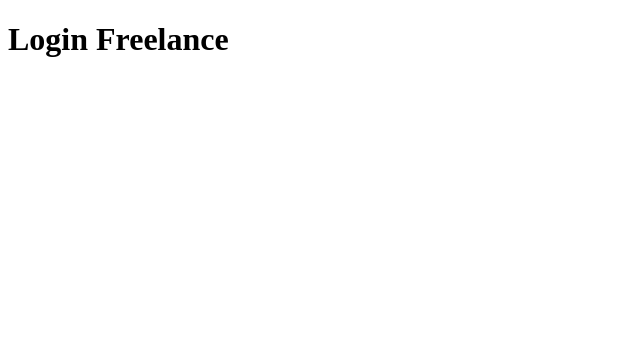
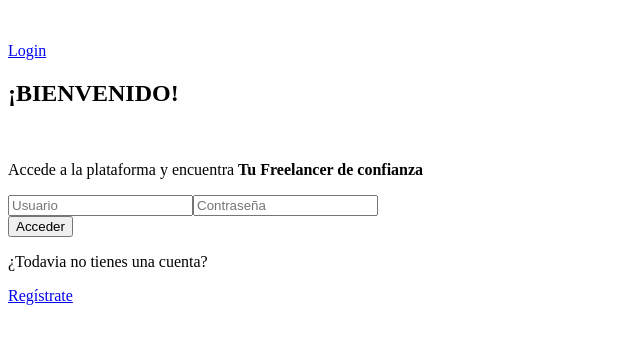
Before and after one commit to anitaSF/TuFreelancerDeConfianza, a React (Vite) app: page /freelanceLogin in a window 1280 px wide. Shown: the top 344 px of the page, without its empty margins (0-640 px from the left). Built offline with nearby package versions, Linux system fonts and the light colour scheme.

Commit message:
se puede navegar entre el Home, los logins y el registro

```diff
--- a/src/components/App.jsx
+++ b/src/components/App.jsx
@@ -10,6 +10,7 @@ import ProfileFree from "./pages/ProfileFree";
 import SearchService from "./pages/SearchService";
 import Details from "./pages/Details";
 import { useContext } from "react";
+import FreelanceRegister from "./pages/FreelanceRegister";
 
 function App() {
   const userDataContextExport = useContext(userDataContext);
@@ -22,6 +23,7 @@ function App() {
         <Route path="/customerLogin" element={<LoginCustomer />} />
         <Route path="/freelanceLogin" element={<LoginFree />} />
         <Route path="/customerRegister" element={<CustomerRegister />} />
+        <Route path="/freelancerRegister" element={<FreelanceRegister />} />
 
         <Route path="/yourProfile" element={<ProfileFree />} /> {/* <AuthRoute component={<ProfileFree />} /> */}
         <Route path="/services" element={<SearchService />} /> {/* <AuthRoute component={<SearchService />} /> */}
--- a/src/components/Login/HeaderLogin.jsx
+++ b/src/components/Login/HeaderLogin.jsx
@@ -1,9 +1,9 @@
 import { Link } from "react-router-dom"
 
 
-function HeaderLogin() {
+function HeaderLogin({ userType }) {
     return (
-        <header>
+        <header className={userType}>
             <nav>
                 <Link to="/">
                     <img src="" alt="" />
--- a/src/components/Login/MainLogin.jsx
+++ b/src/components/Login/MainLogin.jsx
@@ -1,8 +1,11 @@
+
+import { Link } from "react-router-dom"
 
 
-function MainLogin() {
+function MainLogin({ userType }) {
+
     return (
-        <main>
+        <main className={userType}>
             <h2>¡BIENVENIDO!</h2>
 
             <img></img>
@@ -16,12 +19,15 @@ function MainLogin() {
 
                 <input type="password" name="password" placeholder="Contraseña" />
             </form>
-
+            {/* aquí hay que ponerle una funcionalidad y vrear más paginas No merece la pena añadirlo
             <p>Olvidaste tu contraseña</p>
-
+            */}
             <button>Acceder</button>
 
             <p>¿Todavia no tienes una cuenta?</p>
+            <Link to={`/${userType}`}>
+                <p>Regístrate</p>
+            </Link>
         </main>
     )
 }
--- a/src/components/pages/CustomerRegister.jsx
+++ b/src/components/pages/CustomerRegister.jsx
@@ -1,4 +1,4 @@
-import React from 'react'
+
 
 function CustomerRegister() {
   return (
--- /dev/null
+++ b/src/components/pages/FreelanceRegister.jsx
@@ -0,0 +1,11 @@
+
+
+function FreelanceRegister() {
+    return (
+        <div>
+            <h1>Si eres un Freelancer, registrate aquí</h1>
+        </div>
+    )
+}
+
+export default FreelanceRegister
--- a/src/components/pages/Home.jsx
+++ b/src/components/pages/Home.jsx
@@ -1,3 +1,4 @@
+import { useState } from "react";
 import { Link } from "react-router-dom";
 
 export default function Home() {
@@ -8,15 +9,19 @@ export default function Home() {
 
       <p>¿Que tipo de usuario eres?</p>
 
-      <nav>
-        <Link to="/customerLogin">
-          <button>Login Clientes</button>
+
+      <button>
+        <Link to="/customerLogin" state="customerRegister">
+          Login Clientes
         </Link>
-        <Link to="/freelanceLogin">
-          <button>Login Freenlancers</button>
+      </button>
+
+      <button>
+        <Link to="/freelanceLogin" state="freelancerRegister">
+          Login Freenlancers
         </Link>
-      </nav>
+      </button>
 
-    </div>
+    </div >
   )
 }
--- a/src/components/pages/LoginCustomer.jsx
+++ b/src/components/pages/LoginCustomer.jsx
@@ -1,11 +1,16 @@
+import { useLocation } from 'react-router-dom';
 import HeaderLogin from "../Login/HeaderLogin";
 import MainLogin from "../Login/MainLogin";
 
 export default function LoginCustomer() {
+  const location = useLocation()
+  const userType = location.state
+  console.log(userType);
+
   return (
     <>
-      <HeaderLogin />
-      <MainLogin />
+      <HeaderLogin userType={userType} />
+      <MainLogin userType={userType} />
     </>
   );
 }
--- a/src/components/pages/LoginFree.jsx
+++ b/src/components/pages/LoginFree.jsx
@@ -1,9 +1,17 @@
 //este es la pantalla para el inicio de sesión de los freelancer
+import { useLocation } from 'react-router-dom';
+import HeaderLogin from "../Login/HeaderLogin";
+import MainLogin from "../Login/MainLogin";
 
 export default function LoginFree() {
+  const location = useLocation()
+  const userType = location.state
+  console.log(userType);
+
   return (
-    <main>
-      <h1>Login Freelance</h1>
-    </main>
+    <>
+      <HeaderLogin userType={userType} />
+      <MainLogin userType={userType} />
+    </>
   )
 }
```
